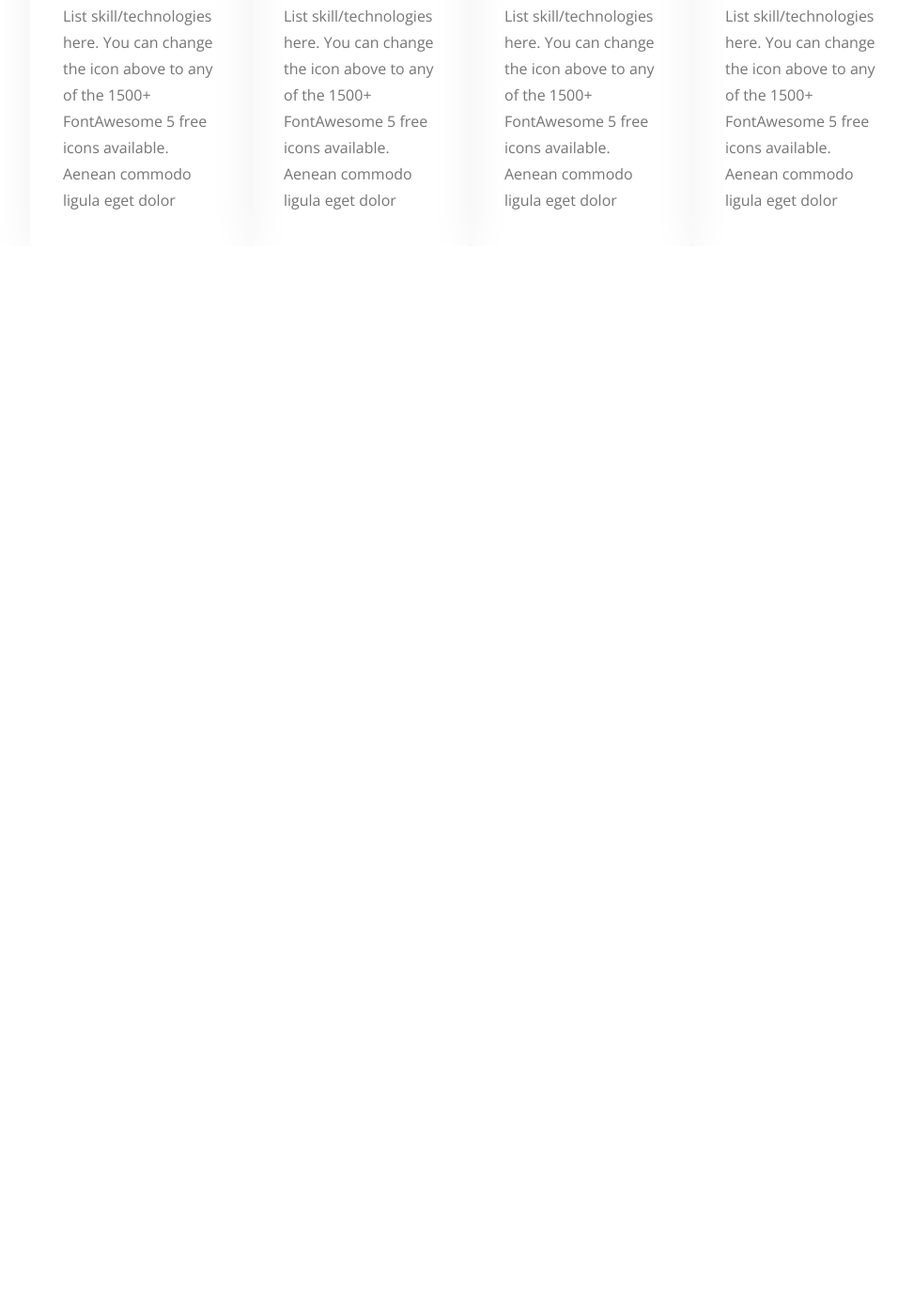
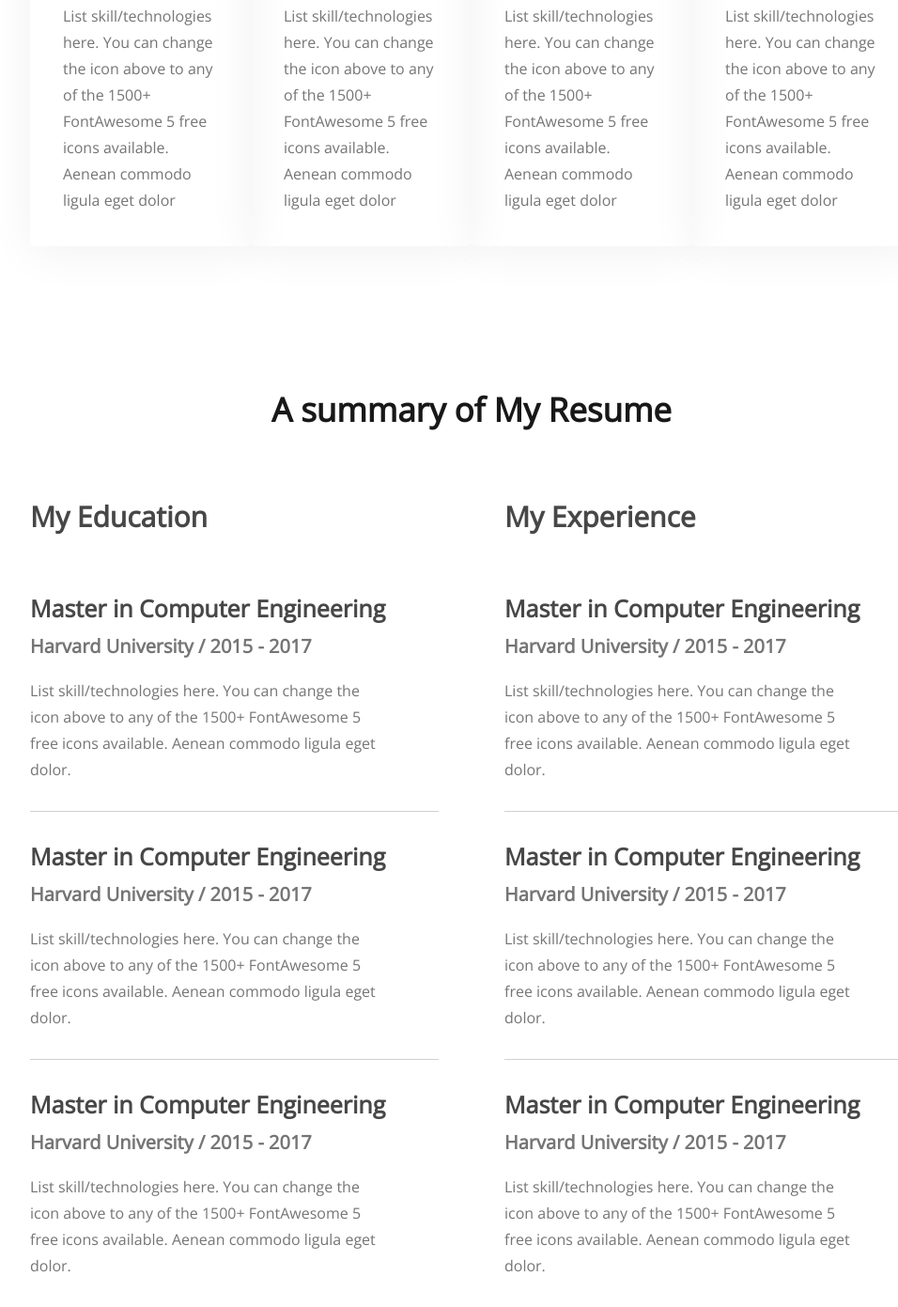
Before and after one commit to KaziShafkatArifin/developer-portfolio, a plain HTML site: page index.html in a window 1280 px wide. Shown: the part 1977-3368 px from the top of the page at 94% size, without its empty margins (138-1094 px from the left). Before the commit the page ends 2239 px from the top, so only its background shows below. Drawn offline with nearby package versions, Linux system fonts and the light colour scheme.

Commit message:
resume added

```diff
--- a/index.html
+++ b/index.html
@@ -1,13 +1,16 @@
 <!DOCTYPE html>
 <html lang="en">
   <head>
-    <meta charset="UTF-8">
-    <meta name="viewport" content="width=device-width, initial-scale=1.0">
+    <meta charset="UTF-8" />
+    <meta name="viewport" content="width=device-width, initial-scale=1.0" />
     <title>Developer Portfolio</title>
-    <link rel="preconnect" href="https://fonts.googleapis.com">
-    <link rel="preconnect" href="https://fonts.gstatic.com" crossorigin>
-    <link href="https://fonts.googleapis.com/css2?family=Open+Sans&display=swap" rel="stylesheet">
-    <link rel="stylesheet" href="styles/styles.css">
+    <link rel="preconnect" href="https://fonts.googleapis.com" />
+    <link rel="preconnect" href="https://fonts.gstatic.com" crossorigin />
+    <link
+      href="https://fonts.googleapis.com/css2?family=Open+Sans&display=swap"
+      rel="stylesheet"
+    />
+    <link rel="stylesheet" href="styles/styles.css" />
   </head>
   <body>
     <header class="header">
@@ -25,12 +28,19 @@
         <div>
           <h3 class="banner-sub-title">Hi, I am</h3>
           <h1 class="banner-title">Mary Hardy</h1>
-                <p class="banner-description">Shot what ab le cold new see hold.Friendly as an betrayed formerly he. Morning because as to society behaved moments.</p>
+          <p class="banner-description">
+            Shot what ab le cold new see hold.Friendly as an betrayed formerly
+            he. Morning because as to society behaved moments.
+          </p>
           <button class="btn-primary">Download CV</button>
           <button class="btn-white">Contact me</button>
         </div>
         <div>
-                <img src="images/hardy.png" class="banner-img" alt="Mary Hardy photo">
+          <img
+            src="images/hardy.png"
+            class="banner-img"
+            alt="Mary Hardy photo"
+          />
         </div>
       </div>
     </header>
@@ -38,7 +48,13 @@
       <!-- about section -->
       <section class="about">
         <h3 class="section-title">About me</h3>
-            <p class="section-description">I, m a designer & developer with a passion for web design. I enjoy developing simple, clean and slick websites that provide real value to the end user. Thousands of clients have procured exceptional resulfs while working with me. Delivering work within time and budget which meets clients requirements in our mata.</p>
+        <p class="section-description">
+          I, m a designer & developer with a passion for web design. I enjoy
+          developing simple, clean and slick websites that provide real value to
+          the end user. Thousands of clients have procured exceptional resulfs
+          while working with me. Delivering work within time and budget which
+          meets clients requirements in our mata.
+        </p>
         <div class="about-details-container">
           <div class="about-details">
             <p class="about-title">Name:</p>
@@ -62,33 +78,118 @@
       <!-- what I do section -->
       <section class="what-i-do">
         <h3 class="section-title">What I do</h3>
-            <p class="section-description">I have more than 10 years experience building software for clients all over the world. Below is a quick overview of my main technical skill sets and technologies i use. Want to find out more about my experience? Check out my online resume and project portfolio.</p>
+        <p class="section-description">
+          I have more than 10 years experience building software for clients all
+          over the world. Below is a quick overview of my main technical skill
+          sets and technologies i use. Want to find out more about my
+          experience? Check out my online resume and project portfolio.
+        </p>
         <div class="what-details-container">
           <div class="what-details">
-                    <img src="images/icons/js.png" alt="" class="what-icon">
+            <img src="images/icons/js.png" alt="" class="what-icon" />
             <p class="icon-name">Vanilla JavaScript</p>
-                    <p class="icon-details ">List skill/technologies here. You can change the icon above to any of the 1500+ FontAwesome 5 free icons available. Aenean commodo ligula eget dolor</p>
+            <p class="icon-details">
+              List skill/technologies here. You can change the icon above to any
+              of the 1500+ FontAwesome 5 free icons available. Aenean commodo
+              ligula eget dolor
+            </p>
           </div>
           <div class="what-details">
-                    <img src="images/icons/mongo.png" alt="" class="what-icon">
+            <img src="images/icons/mongo.png" alt="" class="what-icon" />
             <p class="icon-name">Mongodb</p>
-                    <p class="icon-details">List skill/technologies here. You can change the icon above to any of the 1500+ FontAwesome 5 free icons available. Aenean commodo ligula eget dolor</p>
+            <p class="icon-details">
+              List skill/technologies here. You can change the icon above to any
+              of the 1500+ FontAwesome 5 free icons available. Aenean commodo
+              ligula eget dolor
+            </p>
           </div>
           <div class="what-details">
-                    <img src="images/icons/nodejs.png" alt="" class="what-icon">
+            <img src="images/icons/nodejs.png" alt="" class="what-icon" />
             <p class="icon-name">NodeJs</p>
-                    <p class="icon-details">List skill/technologies here. You can change the icon above to any of the 1500+ FontAwesome 5 free icons available. Aenean commodo ligula eget dolor</p>
+            <p class="icon-details">
+              List skill/technologies here. You can change the icon above to any
+              of the 1500+ FontAwesome 5 free icons available. Aenean commodo
+              ligula eget dolor
+            </p>
           </div>
           <div class="what-details">
-                    <img src="images/icons/react.png" alt="" class="what-icon">
+            <img src="images/icons/react.png" alt="" class="what-icon" />
             <p class="icon-name">React JS</p>
-                    <p class="icon-details">List skill/technologies here. You can change the icon above to any of the 1500+ FontAwesome 5 free icons available. Aenean commodo ligula eget dolor</p>
+            <p class="icon-details">
+              List skill/technologies here. You can change the icon above to any
+              of the 1500+ FontAwesome 5 free icons available. Aenean commodo
+              ligula eget dolor
+            </p>
+          </div>
+        </div>
+      </section>
+      <!-- resume section -->
+      <section class="what-i-do">
+        <h3 class="section-title">A summary of My Resume</h3>
+        <div class="resume-container">
+          <div class="resume-left">
+            <h4 class="resume-title">My Education</h4>
+            <div class="resume-single">
+              <h5 class="resume-single-title">Master in Computer Engineering</h5>
+              <h6 class="resume-sub-title">Harvard University / 2015 - 2017</h6>
+              <p class="resume-description">
+                List skill/technologies here. You can change the icon above to
+                any of the 1500+ FontAwesome 5 free icons available. Aenean
+                commodo ligula eget dolor.
+              </p>
+            </div>
+            <div class="resume-single resume-border">
+              <h5 class="resume-single-title">Master in Computer Engineering</h5>
+              <h6 class="resume-sub-title">Harvard University / 2015 - 2017</h6>
+              <p class="resume-description">
+                List skill/technologies here. You can change the icon above to
+                any of the 1500+ FontAwesome 5 free icons available. Aenean
+                commodo ligula eget dolor.
+              </p>
+            </div>
+            <div class="resume-single">
+              <h5 class="resume-single-title">Master in Computer Engineering</h5>
+              <h6 class="resume-sub-title">Harvard University / 2015 - 2017</h6>
+              <p class="resume-description">
+                List skill/technologies here. You can change the icon above to
+                any of the 1500+ FontAwesome 5 free icons available. Aenean
+                commodo ligula eget dolor.
+              </p>
+            </div>
+          </div>
+          <div class="resume-right">
+            <h4 class="resume-title">My Experience</h4>
+            <div class="resume-single">
+              <h5 class="resume-single-title">Master in Computer Engineering</h5>
+              <h6 class="resume-sub-title">Harvard University / 2015 - 2017</h6>
+              <p class="resume-description">
+                List skill/technologies here. You can change the icon above to
+                any of the 1500+ FontAwesome 5 free icons available. Aenean
+                commodo ligula eget dolor.
+              </p>
+            </div>
+            <div class="resume-single resume-border">
+              <h5 class="resume-single-title">Master in Computer Engineering</h5>
+              <h6 class="resume-sub-title">Harvard University / 2015 - 2017</h6>
+              <p class="resume-description">
+                List skill/technologies here. You can change the icon above to
+                any of the 1500+ FontAwesome 5 free icons available. Aenean
+                commodo ligula eget dolor.
+              </p>
+            </div>
+            <div class="resume-single">
+              <h5 class="resume-single-title">Master in Computer Engineering</h5>
+              <h6 class="resume-sub-title">Harvard University / 2015 - 2017</h6>
+              <p class="resume-description">
+                List skill/technologies here. You can change the icon above to
+                any of the 1500+ FontAwesome 5 free icons available. Aenean
+                commodo ligula eget dolor.
+              </p>
+            </div>
           </div>
         </div>
       </section>
     </main>
-    <footer>
-
-    </footer>
+    <footer></footer>
   </body>
 </html>
--- a/styles/styles.css
+++ b/styles/styles.css
@@ -124,6 +124,7 @@ font-weight: 700;
   border-radius: 5px;
 box-shadow: 0px 6px 50px 0px rgba(0, 0, 0, 0.06);
 padding: 35px;
+margin-bottom: 150px;
 }
 .icon-name{
   color: var(--Dark-01, #181818);
@@ -137,3 +138,41 @@ font-size: 16px;
 font-weight: 400;
 line-height: 28px;
 }
+/* what i do styles */
+.resume-container{
+  display: flex;
+  gap: 70px;
+}
+.resume-single{
+  padding:30px 35px 30px 0;
+}
+.resume-title{
+  color: var(--Dark-02, #474747);
+font-size: 30px;
+font-weight: 700;
+margin: 70px 0 30px;
+}
+.resume-single-title{
+  color: var(--Dark-02, #474747);
+font-size: 25px;
+font-weight: 700;
+margin-bottom: 10px;
+}
+.resume-sub-title{
+  color: var(--Dark-03, #757575);
+font-size: 20px;
+font-weight: 600;
+margin-bottom: 20px;
+}
+.resume-description{
+  color: var(--Dark-03, #757575);
+font-size: 16px;
+font-weight: 400;
+line-height: 28px;
+margin-right: 30px;
+}
+.resume-border{
+  border: #D1D1D1 solid 1px;
+  border-left: none;
+  border-right: none;
+}
```
Lines whose indentation alone changed are shown as unchanged.
